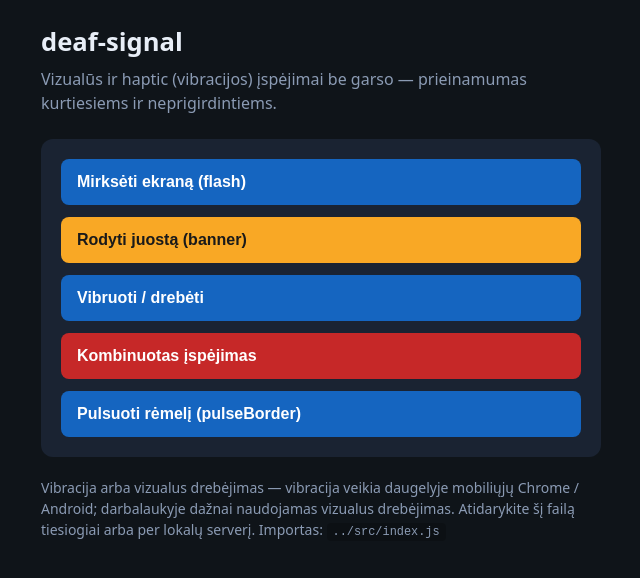
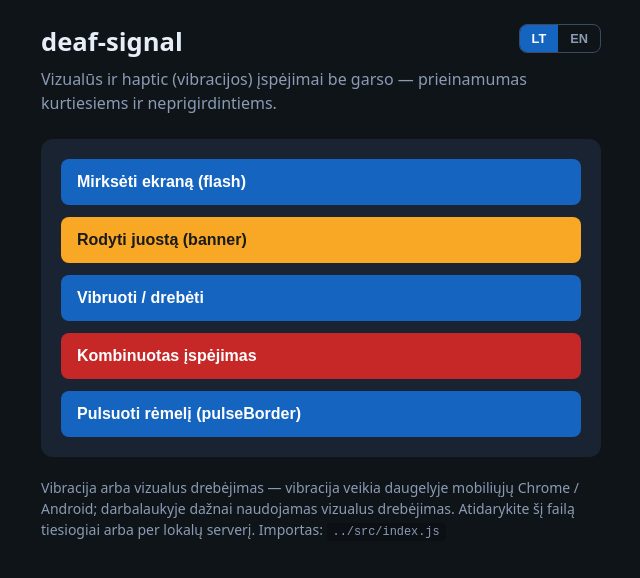
Before and after one commit to Auriukux/deaf-signal, a website: page examples/demo.html in a window 1280 px wide. Shown: the whole page, without its empty margins (319-959 px from the left). Drawn offline with Linux system fonts and the light colour scheme.

Commit message:
Add LT/EN language toggle to demo UI
Remember preference in localStorage and translate demo strings via a small strings map; keep README LT section.

```diff
--- a/examples/demo.html
+++ b/examples/demo.html
@@ -27,7 +27,42 @@
       padding: 24px 16px 48px;
     }
     main { max-width: 560px; margin: 0 auto; }
-    h1 { font-size: 1.6rem; margin: 0 0 8px; }
+    .header {
+      display: flex;
+      align-items: flex-start;
+      justify-content: space-between;
+      gap: 12px;
+      margin-bottom: 8px;
+    }
+    h1 { font-size: 1.6rem; margin: 0; }
+    .lang-toggle {
+      display: inline-flex;
+      border: 1px solid #3a4a63;
+      border-radius: 8px;
+      overflow: hidden;
+      flex-shrink: 0;
+    }
+    .lang-toggle button {
+      appearance: none;
+      border: none;
+      border-radius: 0;
+      padding: 6px 12px;
+      font-size: 0.8rem;
+      font-weight: 700;
+      cursor: pointer;
+      background: transparent;
+      color: var(--muted);
+      text-align: center;
+    }
+    .lang-toggle button[aria-pressed="true"] {
+      background: var(--btn);
+      color: var(--btn-fg);
+    }
+    .lang-toggle button:focus-visible {
+      outline: 3px solid var(--accent);
+      outline-offset: 2px;
+      z-index: 1;
+    }
     .lead { color: var(--muted); margin: 0 0 24px; line-height: 1.5; }
     .card {
       background: var(--card);
@@ -36,7 +71,7 @@
       display: grid;
       gap: 12px;
     }
-    button {
+    .card > button {
       appearance: none;
       border: none;
       border-radius: 8px;
@@ -48,9 +83,9 @@
       color: var(--btn-fg);
       text-align: left;
     }
-    button.warn { background: var(--btn-warn); color: #1a1a1a; }
-    button.urgent { background: var(--btn-urgent); }
-    button:focus-visible {
+    .card > button.warn { background: var(--btn-warn); color: #1a1a1a; }
+    .card > button.urgent { background: var(--btn-urgent); }
+    .card > button:focus-visible {
       outline: 3px solid var(--accent);
       outline-offset: 2px;
     }
@@ -70,24 +105,22 @@
 </head>
 <body>
   <main>
-    <h1>deaf-signal</h1>
-    <p class="lead">
-      Vizualūs ir haptic (vibracijos) įspėjimai be garso —
-      prieinamumas kurtiesiems ir neprigirdintiems.
-    </p>
+    <div class="header">
+      <h1>deaf-signal</h1>
+      <div class="lang-toggle" role="group" aria-label="Language">
+        <button type="button" id="lang-lt" aria-pressed="true">LT</button>
+        <button type="button" id="lang-en" aria-pressed="false">EN</button>
+      </div>
+    </div>
+    <p class="lead" data-i18n="lead"></p>
     <div class="card">
-      <button type="button" id="btn-flash">Mirksėti ekraną (flash)</button>
-      <button type="button" id="btn-banner" class="warn">Rodyti juostą (banner)</button>
-      <button type="button" id="btn-vibrate">Vibruoti / drebėti</button>
-      <button type="button" id="btn-combo" class="urgent">Kombinuotas įspėjimas</button>
-      <button type="button" id="btn-pulse">Pulsuoti rėmelį (pulseBorder)</button>
+      <button type="button" id="btn-flash" data-i18n="btnFlash"></button>
+      <button type="button" id="btn-banner" class="warn" data-i18n="btnBanner"></button>
+      <button type="button" id="btn-vibrate" data-i18n="btnVibrate"></button>
+      <button type="button" id="btn-combo" class="urgent" data-i18n="btnCombo"></button>
+      <button type="button" id="btn-pulse" data-i18n="btnPulse"></button>
     </div>
-    <p class="hint">
-      Vibracija arba vizualus drebėjimas — vibracija veikia daugelyje mobiliųjų
-      Chrome / Android; darbalaukyje dažnai naudojamas vizualus drebėjimas.
-      Atidarykite šį failą tiesiogiai arba per lokalų serverį.
-      Importas: <code>../src/index.js</code>
-    </p>
+    <p class="hint" data-i18n-html="hint"></p>
   </main>
   <script type="module">
     import {
@@ -98,12 +131,76 @@
       pulseBorder,
     } from "../src/index.js";
 
+    const LANG_KEY = "deaf-signal-demo-lang";
+
+    const strings = {
+      lt: {
+        title: "deaf-signal — demonstracija",
+        lead:
+          "Vizualūs ir haptic (vibracijos) įspėjimai be garso — prieinamumas kurtiesiems ir neprigirdintiems.",
+        btnFlash: "Mirksėti ekraną (flash)",
+        btnBanner: "Rodyti juostą (banner)",
+        btnVibrate: "Vibruoti / drebėti",
+        btnCombo: "Kombinuotas įspėjimas",
+        btnPulse: "Pulsuoti rėmelį (pulseBorder)",
+        hint:
+          "Vibracija arba vizualus drebėjimas — vibracija veikia daugelyje mobiliųjų Chrome / Android; darbalaukyje dažnai naudojamas vizualus drebėjimas. Atidarykite šį failą tiesiogiai arba per lokalų serverį. Importas: <code>../src/index.js</code>",
+        banner: "⚠️ Dėmesio: svarbus pranešimas.",
+        combo: "Skubus įspėjimas — patikrinkite pranešimą!",
+        vibrateFail: "Vibracija ir drebėjimas nepalaikomi šiame kontekste.",
+        langGroup: "Kalba",
+      },
+      en: {
+        title: "deaf-signal — demo",
+        lead:
+          "Visual and haptic alerts without relying on sound — accessibility for deaf / hard-of-hearing.",
+        btnFlash: "Flash screen",
+        btnBanner: "Show banner",
+        btnVibrate: "Vibrate / shake",
+        btnCombo: "Combined alert",
+        btnPulse: "Pulse border",
+        hint:
+          "Vibration or visual shake — vibration works on many mobile Chrome / Android devices; desktop often uses visual shake. Open this file directly or via a local server. Import: <code>../src/index.js</code>",
+        banner: "⚠️ Attention: important notice.",
+        combo: "Urgent alert — check the message!",
+        vibrateFail: "Vibration and shake are not supported in this context.",
+        langGroup: "Language",
+      },
+    };
+
+    let lang =
+      localStorage.getItem(LANG_KEY) === "en" ||
+      localStorage.getItem(LANG_KEY) === "lt"
+        ? localStorage.getItem(LANG_KEY)
+        : "lt";
+
+    function applyLang(next) {
+      lang = next === "en" ? "en" : "lt";
+      localStorage.setItem(LANG_KEY, lang);
+      const t = strings[lang];
+      document.documentElement.lang = lang;
+      document.title = t.title;
+      document.querySelector(".lang-toggle").setAttribute("aria-label", t.langGroup);
+      document.getElementById("lang-lt").setAttribute("aria-pressed", String(lang === "lt"));
+      document.getElementById("lang-en").setAttribute("aria-pressed", String(lang === "en"));
+      document.querySelectorAll("[data-i18n]").forEach((el) => {
+        el.textContent = t[el.getAttribute("data-i18n")] || "";
+      });
+      document.querySelectorAll("[data-i18n-html]").forEach((el) => {
+        el.innerHTML = t[el.getAttribute("data-i18n-html")] || "";
+      });
+    }
+
+    document.getElementById("lang-lt").addEventListener("click", () => applyLang("lt"));
+    document.getElementById("lang-en").addEventListener("click", () => applyLang("en"));
+    applyLang(lang);
+
     document.getElementById("btn-flash").addEventListener("click", () => {
       flashScreen({ durationMs: 350 });
     });
 
     document.getElementById("btn-banner").addEventListener("click", () => {
-      showBanner("⚠️ Dėmesio: svarbus pranešimas.", {
+      showBanner(strings[lang].banner, {
         level: "warn",
         durationMs: 4000,
       });
@@ -115,7 +212,7 @@
         shakeFallback: true,
       });
       if (!ok) {
-        showBanner("Vibracija ir drebėjimas nepalaikomi šiame kontekste.", {
+        showBanner(strings[lang].vibrateFail, {
           level: "info",
           durationMs: 3500,
         });
@@ -123,7 +220,7 @@
     });
 
     document.getElementById("btn-combo").addEventListener("click", () => {
-      alertCombo("Skubus įspėjimas — patikrinkite pranešimą!", {
+      alertCombo(strings[lang].combo, {
         level: "urgent",
         shakeTarget: ".card",
       });
```
Also changed, not shown: README.md.
